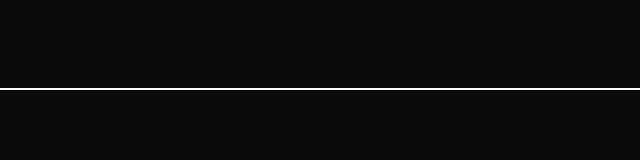
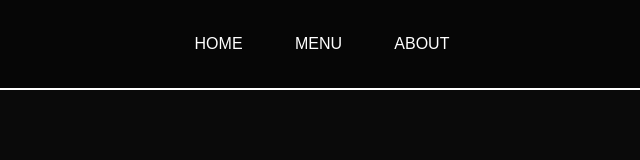
Before and after one commit to stainslaw/restaurant, a website: page dist/index.html in a window 1280 px wide. Shown: the whole page, without its empty margins (318-958 px from the left). Drawn offline with Linux system fonts and the light colour scheme.

Commit message:
Add styling for navigation bar

```diff
--- a/src/style.css
+++ b/src/style.css
@@ -3,25 +3,53 @@
 * {
     margin: 0;
     padding: 0;
+    font-family: "Montserrat", sans-serif;
+    text-align: center;
+    list-style: none;
 }
 
 :root {
     --main-color: rgb(255, 255, 255);
+    --gold: v
 }
 
-.bgimage {
-    display: grid;
+#content {
+    height: 100vh;
+    width: 100vw;
     background-image: url(./pexels-pixabay-260922.jpg);
     background-size: cover;
     background-repeat: no-repeat;
-    height: 100vh;
+    background-color: rgb(10, 10, 10);
+    text-transform: uppercase;
 }
 
-.header {
-    height: 11vh;
-    background-color: black;
-    opacity: .4;
+nav {
+    display: flex;
+    height: 12vh;
+    border-bottom: var(--main-color) 2px solid;
+    color: var(--main-color);
+    background-color: rgba(0, 0, 0, 0.404);
 }
+
+ul {
+    width: 100%;
+    display: flex;
+    justify-content: space-around;
+    align-items: center;
+    margin: 0 38%;
+  }
+
+  li {
+    transition: 0.05s ease;
+  }
+
+  li:hover {
+    border-bottom: 2px solid #c59d5f;
+    padding-bottom: 4px;
+    cursor: pointer;
+  }
+
+/*
 
 .main-content {
     height: 77vh;
@@ -35,4 +63,4 @@
     height: 11vh;
     background-color: black;
     opacity: .4;
-}
+} */
```
